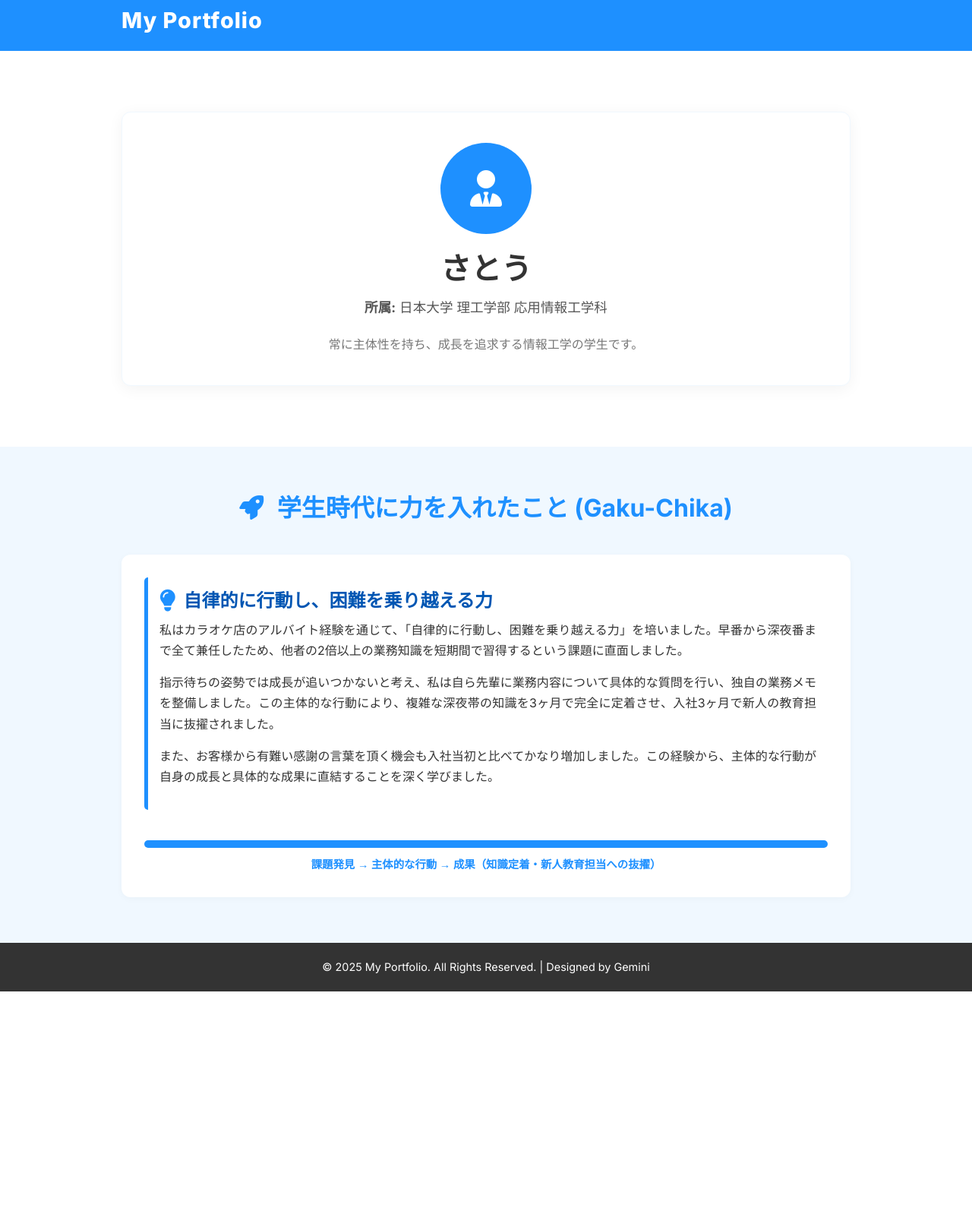
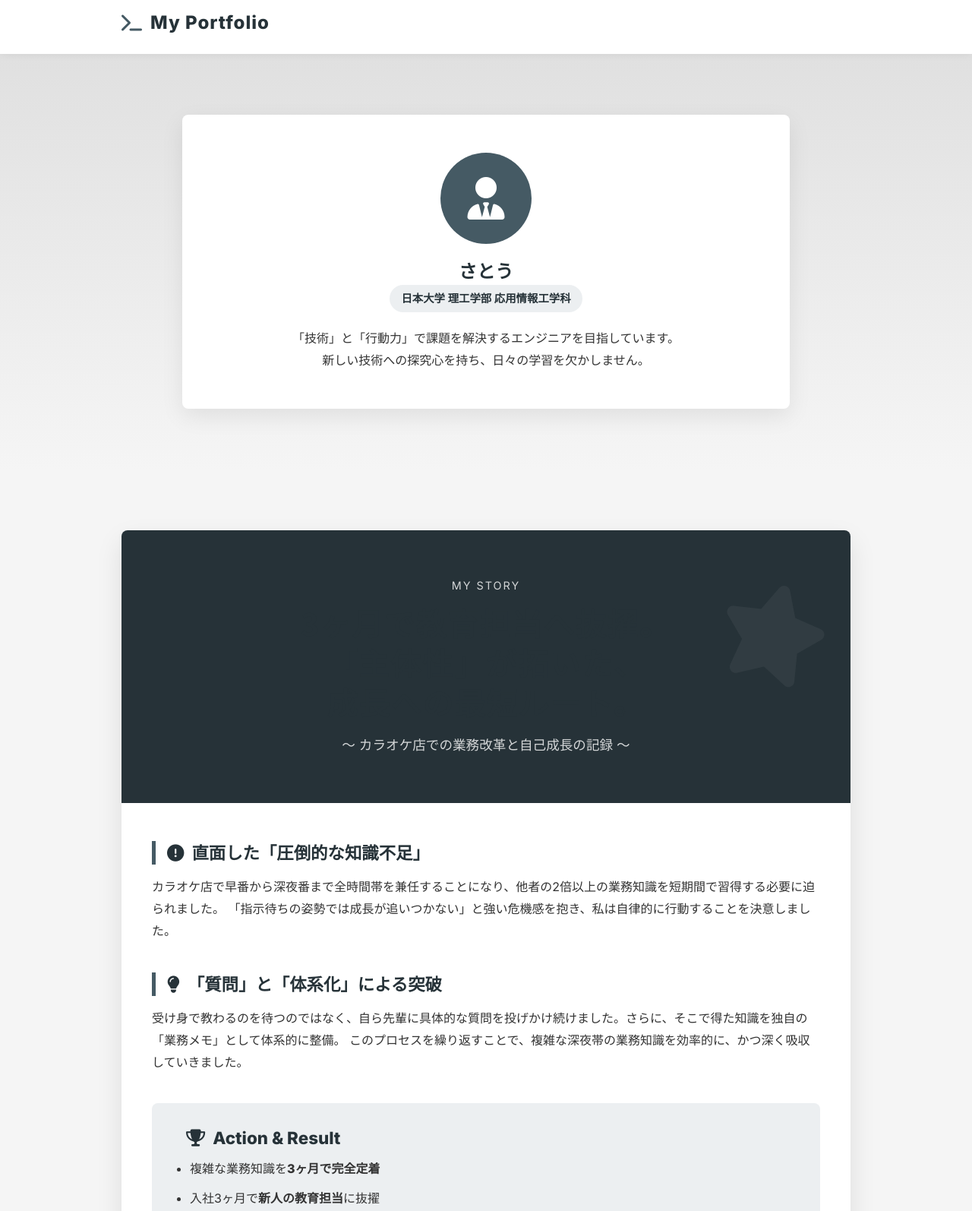
Before and after one commit to parichiki/portfolio, a plain HTML site: page index.html in a window 1280 px wide. Shown: the part 12-1606 px from the top of the page at 76% size. Before the commit the page ends 1317 px from the top, so only its background shows below. Drawn offline with Linux system fonts and the light colour scheme.

Commit message:
ポートフォリオのデザイン更新

```diff
--- a/index.html
+++ b/index.html
@@ -4,24 +4,30 @@
     <meta charset="UTF-8">
     <meta name="viewport" content="width=device-width, initial-scale=1.0">
     <title>My Portfolio | さとう</title>
-    <!-- FontAwesome CDN for Icons -->
+    <!-- FontAwesome CDN -->
     <link rel="stylesheet" href="https://cdnjs.cloudflare.com/ajax/libs/font-awesome/6.5.2/css/all.min.css">
-    <!-- Google Font: Inter (モダンなデザインによく合うフォント) -->
-    <link href="https://fonts.googleapis.com/css2?family=Inter:wght@100..900&display=swap" rel="stylesheet">
+    <!-- Google Font: Inter & Noto Sans JP -->
+    <link href="https://fonts.googleapis.com/css2?family=Inter:wght@300;400;600;800&family=Noto+Sans+JP:wght@300;400;700&display=swap" rel="stylesheet">
 
     <style>
         /*
         --------------------------------------------------------
-        1. Base Styles & Typography
+        1. Base Styles & Variables (グレー・モノトーン基調)
         --------------------------------------------------------
         */
         :root {
-            --color-primary: #1E90FF; /* ドジャーブルー */
-            --color-secondary: #0056b3; /* 濃い青 */
-            --color-light: #F0F8FF; /* アリスブルー (セクション背景) */
-            --color-dark: #333333;
-            --color-text: #555555;
+            /* メインカラー: 知的なダークグレー */
+            --color-primary: #455A64;
+            /* アクセント: 濃いチャコール */
+            --color-secondary: #263238;
+            /* 強調色: 少し青みがかったグレー */
+            --color-accent: #78909C;
+            /* 背景: オフホワイト〜薄いグレー */
+            --color-bg: #F5F5F5;
+            --color-card-bg: #FFFFFF;
+            --color-text: #333333;
             --max-width: 1000px;
+            --border-radius: 8px;
         }
 
         * {
@@ -31,10 +37,10 @@
         }
 
         body {
-            font-family: 'Inter', "Hiragino Kaku Gothic ProN", "Meiryo", sans-serif;
-            line-height: 1.7;
-            color: var(--color-dark);
-            background-color: #ffffff;
+            font-family: 'Inter', 'Noto Sans JP', sans-serif;
+            line-height: 1.8;
+            color: var(--color-text);
+            background-color: var(--color-bg);
             scroll-behavior: smooth;
         }
 
@@ -44,26 +50,28 @@
             padding: 0 20px;
         }
 
-        h1, h2, h3 {
-            color: var(--color-dark);
+        h1, h2, h3, h4 {
+            color: var(--color-secondary);
             font-weight: 700;
-            line-height: 1.3;
+            line-height: 1.4;
         }
 
-        h1 { font-size: 2.5rem; }
-        h2 { font-size: 2rem; }
-        h3 { font-size: 1.5rem; }
+        section {
+            padding: 80px 0;
+        }
 
         /*
         --------------------------------------------------------
-        2. Header & Navigation
+        2. Header
         --------------------------------------------------------
         */
         header {
-            background-color: var(--color-primary);
-            color: white;
-            padding: 15px 0;
-            box-shadow: 0 2px 4px rgba(0, 0, 0, 0.1);
+            background-color: var(--color-card-bg);
+            padding: 20px 0;
+            box-shadow: 0 2px 10px rgba(0,0,0,0.05);
+            position: sticky;
+            top: 0;
+            z-index: 100;
         }
 
         header .container {
@@ -73,32 +81,40 @@
         }
 
         .logo {
-            font-size: 1.8rem;
+            font-size: 1.5rem;
             font-weight: 800;
             letter-spacing: 1px;
+            color: var(--color-secondary);
+            text-decoration: none;
+            display: flex;
+            align-items: center;
+        }
+
+        .logo i {
+            margin-right: 10px;
+            color: var(--color-primary);
         }
 
         /*
         --------------------------------------------------------
-        3. Hero/Profile Section
+        3. Profile Section
         --------------------------------------------------------
         */
-        #hero {
-            padding: 80px 0;
+        #profile {
             text-align: center;
-            background-color: #ffffff;
+            background: linear-gradient(to bottom, #E0E0E0, #F5F5F5);
         }
 
         .profile-card {
-            background: #ffffff;
-            border-radius: 12px;
-            padding: 40px 20px;
-            box-shadow: 0 4px 20px rgba(0, 0, 0, 0.05);
-            border: 1px solid var(--color-light);
+            background: var(--color-card-bg);
+            padding: 50px 30px;
+            border-radius: var(--border-radius);
+            box-shadow: 0 10px 30px rgba(0,0,0,0.08);
+            max-width: 800px;
+            margin: 0 auto;
         }
 
         .avatar-box {
-            /* 外部画像不使用のため、CSSで円形デザインを作成 */
             width: 120px;
             height: 120px;
             background-color: var(--color-primary);
@@ -107,185 +123,316 @@
             display: inline-flex;
             justify-content: center;
             align-items: center;
+            font-size: 3.5rem;
             margin-bottom: 20px;
-            font-size: 3rem;
         }
 
-        .profile-card h2 {
-            margin-bottom: 5px;
-            color: var(--color-primary);
-        }
-
-        .profile-card p {
-            font-size: 1.1rem;
-            color: var(--color-text);
-            margin-top: 10px;
-        }
-
-        .section-title {
-            text-align: center;
-            margin-bottom: 40px;
-            font-size: 2rem;
-            color: var(--color-primary);
+        .profile-info {
+            display: inline-block;
+            background-color: #ECEFF1;
+            color: var(--color-secondary);
+            padding: 5px 15px;
+            border-radius: 20px;
+            font-size: 0.9rem;
+            font-weight: 600;
+            margin-bottom: 20px;
         }
 
         /*
         --------------------------------------------------------
-        4. Gaku-Chika (Experience) Section
+        4. Gaku-Chika (Experience) - 二つ名レイアウト
         --------------------------------------------------------
         */
         #gaku-chika {
-            padding: 60px 0;
-            background-color: var(--color-light); /* 薄い青の背景でセクションを区切る */
+            background-color: var(--color-bg);
         }
 
-        .gaku-chika-content {
-            background: #ffffff;
-            padding: 30px;
-            border-radius: 12px;
-            box-shadow: 0 2px 10px rgba(0, 0, 0, 0.03);
+        .story-card {
+            background: var(--color-card-bg);
+            border-radius: var(--border-radius);
+            overflow: hidden;
+            box-shadow: 0 15px 35px rgba(0,0,0,0.1);
         }
 
-        .gaku-chika-point {
-            margin-bottom: 25px;
-            padding: 15px;
-            border-left: 5px solid var(--color-primary);
-            background-color: #ffffff;
-            border-radius: 5px;
+        .story-header {
+            background: var(--color-secondary);
+            color: white;
+            padding: 60px 40px;
+            text-align: center;
+            position: relative;
         }
 
-        .gaku-chika-point h3 {
-            display: flex;
-            align-items: center;
-            margin-top: 0;
-            margin-bottom: 10px;
+        .story-header::after {
+            /* 装飾用の薄いアイコン */
+            content: '\f005';
+            font-family: "Font Awesome 6 Free";
+            font-weight: 900;
+            position: absolute;
+            top: 20px;
+            right: 30px;
+            font-size: 8rem;
+            color: rgba(255,255,255,0.05);
+            transform: rotate(15deg);
+        }
+
+        /* 二つ名（キャッチコピー） */
+        .story-tagline {
+            font-family: "Noto Sans JP", sans-serif;
+            font-size: 2.5rem;
+            font-weight: 800;
+            margin-bottom: 15px;
+            line-height: 1.3;
+            letter-spacing: 0.05em;
+        }
+
+        .story-sub {
+            font-size: 1.1rem;
+            opacity: 0.8;
+            font-weight: 300;
+        }
+
+        .story-content {
+            padding: 50px 40px;
+        }
+
+        .story-block {
+            margin-bottom: 40px;
+        }
+
+        .story-title {
+            font-size: 1.4rem;
+            border-left: 5px solid var(--color-primary);
+            padding-left: 15px;
+            margin-bottom: 15px;
             color: var(--color-secondary);
         }
 
-        .gaku-chika-point h3 i {
-            margin-right: 10px;
-            color: var(--color-primary);
-            font-size: 1.2em;
-        }
-
-        .gaku-chika-text p {
-            color: var(--color-dark);
-            margin-bottom: 15px;
-            text-align: justify; /* 文章の整形を意識して両端揃え */
+        .result-box {
+            background-color: #ECEFF1;
+            padding: 30px;
+            border-radius: var(--border-radius);
+            margin-top: 30px;
         }
 
         /*
         --------------------------------------------------------
-        5. Footer
+        5. Skills & Certifications
         --------------------------------------------------------
         */
-        footer {
-            background-color: var(--color-dark);
+        #skills {
+            background-color: white;
+        }
+
+        .grid-container {
+            display: grid;
+            grid-template-columns: 1fr 1fr;
+            gap: 40px;
+        }
+
+        .skill-box, .cert-box {
+            background: var(--color-bg);
+            padding: 30px;
+            border-radius: var(--border-radius);
+        }
+
+        .section-subtitle {
+            text-align: center;
+            margin-bottom: 40px;
+            font-size: 2rem;
+            color: var(--color-secondary);
+        }
+
+        /* Skill Tags */
+        .tag-cloud {
+            display: flex;
+            flex-wrap: wrap;
+            gap: 10px;
+        }
+
+        .tag {
+            background: white;
+            color: var(--color-primary);
+            border: 1px solid var(--color-primary);
+            padding: 8px 16px;
+            border-radius: 50px;
+            font-size: 0.95rem;
+            font-weight: 600;
+            display: flex;
+            align-items: center;
+        }
+
+        .tag i { margin-right: 8px; }
+
+        /* Cert List */
+        .cert-list {
+            list-style: none;
+        }
+
+        .cert-item {
+            background: white;
+            padding: 15px;
+            margin-bottom: 10px;
+            border-radius: 6px;
+            border-left: 4px solid var(--color-primary);
+            display: flex;
+            align-items: center;
+            justify-content: space-between;
+            font-weight: 600;
+        }
+
+        .learning-badge {
+            background: var(--color-accent);
             color: white;
-            text-align: center;
-            padding: 20px 0;
-            font-size: 0.9rem;
+            font-size: 0.7rem;
+            padding: 4px 8px;
+            border-radius: 4px;
+            margin-left: 10px;
         }
 
         /*
         --------------------------------------------------------
-        6. Responsive Design (Mobile First + Media Query)
+        6. Footer & Mobile
         --------------------------------------------------------
         */
-        @media screen and (max-width: 768px) {
-            h1 { font-size: 2rem; }
-            h2 { font-size: 1.5rem; }
-            h3 { font-size: 1.2rem; }
+        footer {
+            background-color: var(--color-secondary);
+            color: white;
+            text-align: center;
+            padding: 30px 0;
+            font-size: 0.8rem;
+        }
 
-            .container {
-                padding: 0 15px;
-            }
-
-            #hero {
-                padding: 50px 0;
-            }
-
-            .profile-card {
-                padding: 30px 15px;
-            }
-
-            .avatar-box {
-                width: 100px;
-                height: 100px;
-                font-size: 2.5rem;
-            }
-
-            #gaku-chika {
-                padding: 40px 0;
-            }
+        @media (max-width: 768px) {
+            .story-tagline { font-size: 1.8rem; }
+            .story-header { padding: 40px 20px; }
+            .story-content { padding: 30px 20px; }
+            .grid-container { grid-template-columns: 1fr; }
         }
     </style>
 </head>
 <body>
 
-    <!-- 1. ヘッダー -->
+    <!-- Header -->
     <header>
         <div class="container">
-            <div class="logo">My Portfolio</div>
-            <!-- ナビゲーションを省略しシンプルに -->
+            <a href="#" class="logo">
+                <i class="fas fa-terminal"></i> My Portfolio
+            </a>
         </div>
     </header>
 
-    <!-- 2. 自己紹介セクション -->
-    <section id="hero">
+    <!-- Profile -->
+    <section id="profile">
         <div class="container">
             <div class="profile-card">
                 <div class="avatar-box">
-                    <i class="fas fa-user-tie"></i> <!-- プロフィールアイコン -->
+                    <i class="fas fa-user-tie"></i>
                 </div>
                 <h1>さとう</h1>
-                <p><strong>所属:</strong> 日本大学 理工学部 応用情報工学科</p>
-                <p style="margin-top: 20px; font-size: 1rem; color: #777;">
-                    常に主体性を持ち、成長を追求する情報工学の学生です。
+                <div class="profile-info">日本大学 理工学部 応用情報工学科</div>
+                <p>
+                    「技術」と「行動力」で課題を解決するエンジニアを目指しています。<br>
+                    新しい技術への探究心を持ち、日々の学習を欠かしません。
                 </p>
             </div>
         </div>
     </section>
 
-    <!-- 3. 学生時代に力を入れたこと（ガクチカ）セクション -->
+    <!-- Gaku-Chika (Feature Layout) -->
     <section id="gaku-chika">
         <div class="container">
-            <h2 class="section-title">
-                <i class="fas fa-rocket" style="margin-right: 10px;"></i>
-                学生時代に力を入れたこと (Gaku-Chika)
-            </h2>
+            <div class="story-card">
+                <!-- 二つ名（キャッチコピー）ヘッダー -->
+                <div class="story-header">
+                    <div style="font-size: 0.9rem; letter-spacing: 2px; text-transform: uppercase; margin-bottom: 10px; opacity: 0.8;">My Story</div>
+                    <h2 class="story-tagline">
+                        3ヶ月で教育担当へ抜擢。<br>
+                        「主体性」が拓いた、<br>成長への最短ルート。
+                    </h2>
+                    <div class="story-sub">〜 カラオケ店での業務改革と自己成長の記録 〜</div>
+                </div>
 
-            <div class="gaku-chika-content">
-                <div class="gaku-chika-point">
-                    <h3>
-                        <i class="fas fa-lightbulb"></i>
-                        自律的に行動し、困難を乗り越える力
-                    </h3>
-                    <div class="gaku-chika-text">
+                <div class="story-content">
+                    <div class="story-block">
+                        <h3 class="story-title"><i class="fas fa-exclamation-circle" style="margin-right:10px;"></i>直面した「圧倒的な知識不足」</h3>
                         <p>
-                            私はカラオケ店のアルバイト経験を通じて、「自律的に行動し、困難を乗り越える力」を培いました。早番から深夜番まで全て兼任したため、他者の2倍以上の業務知識を短期間で習得するという課題に直面しました。
-                        </p>
-                        <p>
-                            指示待ちの姿勢では成長が追いつかないと考え、私は自ら先輩に業務内容について具体的な質問を行い、独自の業務メモを整備しました。この主体的な行動により、複雑な深夜帯の知識を3ヶ月で完全に定着させ、入社3ヶ月で新人の教育担当に抜擢されました。
-                        </p>
-                        <p>
-                            また、お客様から有難い感謝の言葉を頂く機会も入社当初と比べてかなり増加しました。この経験から、主体的な行動が自身の成長と具体的な成果に直結することを深く学びました。
+                            カラオケ店で早番から深夜番まで全時間帯を兼任することになり、他者の2倍以上の業務知識を短期間で習得する必要に迫られました。
+                            「指示待ちの姿勢では成長が追いつかない」と強い危機感を抱き、私は自律的に行動することを決意しました。
                         </p>
                     </div>
-                </div>
-                <!-- 成長曲線や成果を示すためのシンプルな視覚要素 (CSSボックス) -->
-                <div style="height: 10px; background-color: var(--color-primary); border-radius: 5px; margin-top: 40px;"></div>
-                <div style="text-align: center; margin-top: 10px; font-size: 0.9rem; color: var(--color-primary); font-weight: 600;">
-                    課題発見 → 主体的な行動 → 成果（知識定着・新人教育担当への抜擢）
+
+                    <div class="story-block">
+                        <h3 class="story-title"><i class="fas fa-lightbulb" style="margin-right:10px;"></i>「質問」と「体系化」による突破</h3>
+                        <p>
+                            受け身で教わるのを待つのではなく、自ら先輩に具体的な質問を投げかけ続けました。さらに、そこで得た知識を独自の「業務メモ」として体系的に整備。
+                            このプロセスを繰り返すことで、複雑な深夜帯の業務知識を効率的に、かつ深く吸収していきました。
+                        </p>
+                    </div>
+
+                    <div class="result-box">
+                        <h3 class="story-title" style="border:none; margin-bottom:10px;"><i class="fas fa-trophy" style="margin-right:10px;"></i>Action & Result</h3>
+                        <ul style="padding-left: 20px;">
+                            <li style="margin-bottom: 10px;">複雑な業務知識を<strong>3ヶ月で完全定着</strong></li>
+                            <li style="margin-bottom: 10px;">入社3ヶ月で<strong>新人の教育担当</strong>に抜擢</li>
+                            <li>お客様からの感謝の言葉が大幅に増加</li>
+                        </ul>
+                        <p style="margin-top: 20px; font-weight: bold; color: var(--color-primary);">
+                            この経験から、「主体的な行動こそが、成長と成果に直結する」という確信を得ました。
+                        </p>
+                    </div>
                 </div>
             </div>
         </div>
     </section>
 
-    <!-- 4. フッター -->
+    <!-- Skills & Certifications -->
+    <section id="skills">
+        <div class="container">
+            <h2 class="section-subtitle">Skills & Certifications</h2>
+
+            <div class="grid-container">
+                <!-- Skills -->
+                <div class="skill-box">
+                    <h3 style="margin-bottom: 20px; font-size: 1.2rem;">
+                        <i class="fas fa-laptop-code" style="color: var(--color-primary); margin-right: 10px;"></i>技術スタック
+                    </h3>
+                    <div class="tag-cloud">
+                        <div class="tag"><i class="fab fa-python"></i>Python</div>
+                        <div class="tag"><i class="fas fa-c"></i>C言語</div>
+                        <div class="tag"><i class="fas fa-cube"></i>Blender</div>
+                        <div class="tag"><i class="fab fa-html5"></i>HTML/CSS</div>
+                        <div class="tag"><i class="fab fa-git-alt"></i>Git</div>
+                    </div>
+                </div>
+
+                <!-- Certifications -->
+                <div class="cert-box">
+                    <h3 style="margin-bottom: 20px; font-size: 1.2rem;">
+                        <i class="fas fa-certificate" style="color: var(--color-primary); margin-right: 10px;"></i>資格・学習
+                    </h3>
+                    <ul class="cert-list">
+                        <li class="cert-item">
+                            TOEIC IP 675点
+                            <i class="fas fa-check-circle" style="color: var(--color-primary);"></i>
+                        </li>
+                        <li class="cert-item">
+                            実用英語技能検定 2級
+                            <i class="fas fa-check-circle" style="color: var(--color-primary);"></i>
+                        </li>
+                        <li class="cert-item">
+                            基本情報技術者試験
+                            <span class="learning-badge">学習中</span>
+                        </li>
+                    </ul>
+                </div>
+            </div>
+        </div>
+    </section>
+
+    <!-- Footer -->
     <footer>
         <div class="container">
-            <p>&copy; 2025 My Portfolio. All Rights Reserved. | Designed by Gemini</p>
+            <p>&copy; 2025 My Portfolio. All Rights Reserved.</p>
         </div>
     </footer>
 
```
